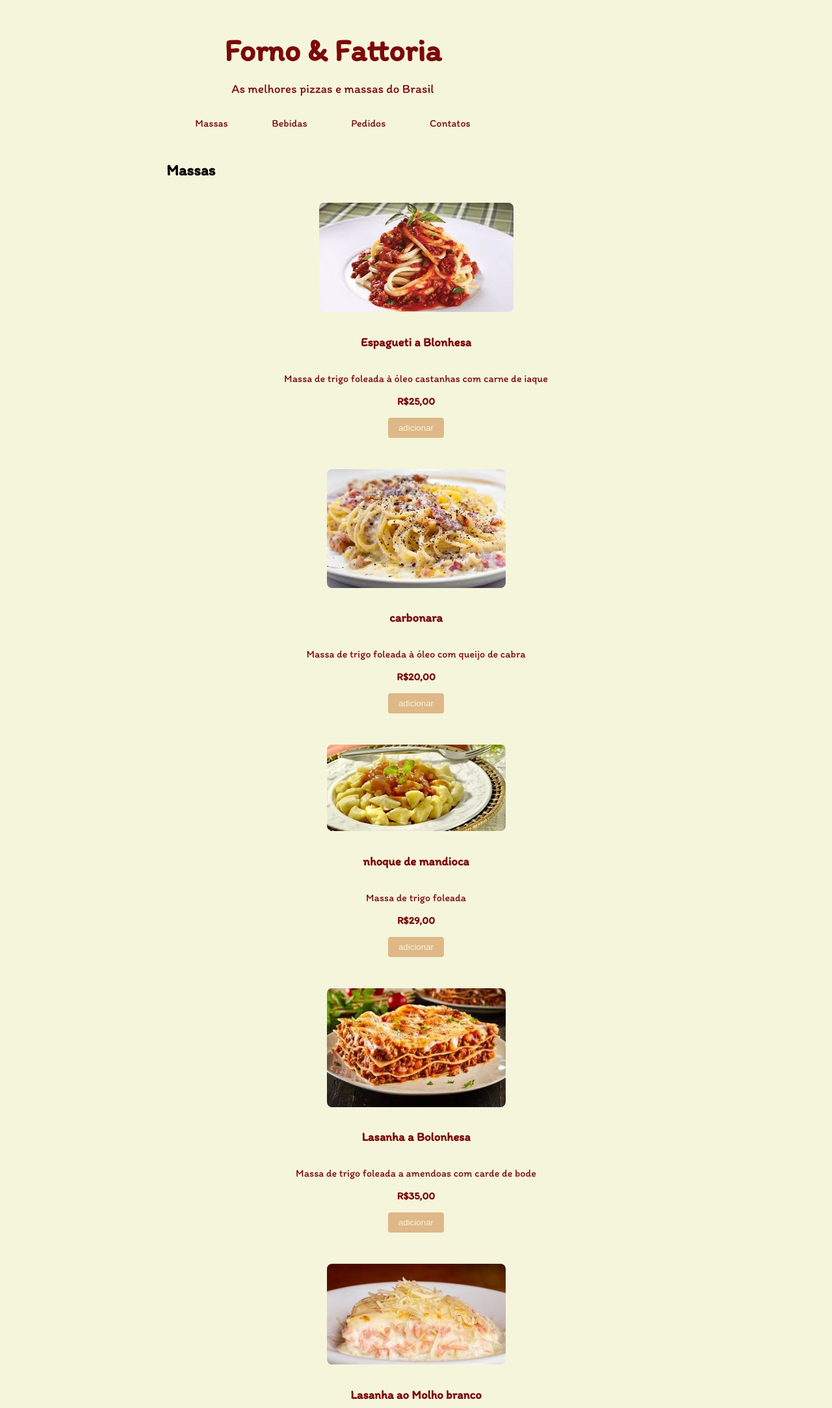
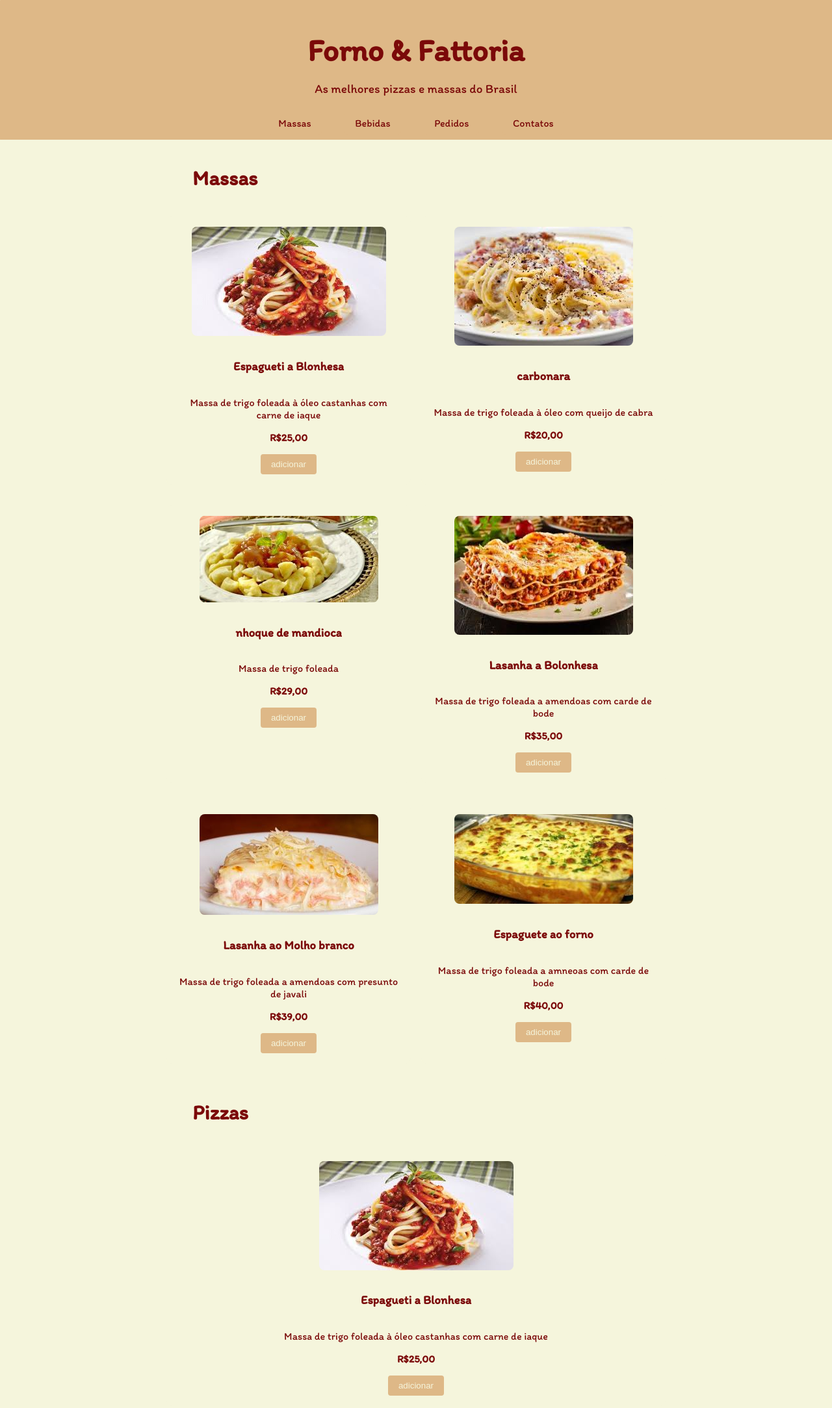
Before and after one commit to Matheuspenas/case-cardapio, a plain HTML site: page index.html in a window 1280 px wide. Shown: the top 2167 px of the page at 65% size. Drawn offline with Linux system fonts and the light colour scheme.

Commit message:
alinhar ao centro cabeçario e acostumizaços dele o do roda pé
coserto da coluna de produtos

iniciar seção de pizzas

```diff
--- a/index.html
+++ b/index.html
@@ -26,8 +26,19 @@
     </header>
 
     <main>
-      <section id="massas" class="caterioas">
-        <h2>Massas</h2>
+      <h2
+        style="
+          display: flex;
+          align-items: center;
+          flex-direction: row;
+          flex-wrap: nowrap;
+          align-content: center;
+          justify-content: flex-start;
+        "
+      >
+        Massas
+      </h2>
+      <section id="massas" class="categoria">
         <div class="produto">
           <img src="./img/espquetebolon.jpg" alt="Espagueti a Blonhesa" />
           <h3>Espagueti a Blonhesa</h3>
@@ -75,7 +86,29 @@
           <button class="adicionar">adicionar</button>
         </div>
       </section>
-      <section id="pizzas" class="caterioas"></section>
+
+      <section id="pizzas" class="catergoria">
+        <h2
+          style="
+            display: flex;
+            align-items: center;
+            flex-direction: row;
+            flex-wrap: nowrap;
+            align-content: center;
+            justify-content: flex-start;
+          "
+        >
+          Pizzas
+        </h2>
+        <div class="produto">
+          <img src="./img/espquetebolon.jpg" alt="Espagueti a Blonhesa" />
+          <h3>Espagueti a Blonhesa</h3>
+          <p>Massa de trigo foleada à óleo castanhas com carne de iaque</p>
+          <span class="preco">R$25,00</span>
+          <button class="adicionar">adicionar</button>
+        </div>
+      </section>
+
       <section id="Pedidos"></section>
       <section id="Contatos"></section>
     </main>
--- a/main.css
+++ b/main.css
@@ -8,10 +8,20 @@ body {
 /* bloco de estilização de cabecalio */
 
 header {
-  background-color: #f5f5dc;
+  background-color: burlywood;
   color: #7b0909;
+  display: flex;
   text-align: center;
   padding: 1rem 0;
+  align-items: center;
+  justify-content: center;
+  border-radius: 0.1%;
+}
+
+header.navgation {
+  display: flex;
+  justify-content: center;
+  align-items: center;
 }
 
 .banner-content {
@@ -35,13 +45,13 @@ nav a {
   color: #7b0909;
   margin: 0 1rem;
   padding: 0.5rem 1rem;
-  background-color: #f5f5dc;
+  background-color: burlywood;
   border-radius: 5px;
   cursor: pointer;
 }
 
 nav a:hover {
-  background-color: burlywood;
+  color: #f5f5dc;
 }
 
 /* estilização da seçãos */
@@ -53,6 +63,12 @@ main {
 
 .categoria {
   margin-bottom: 2rem;
+}
+
+h2 {
+  color: #7b0909;
+  font-size: xx-large;
+  margin: 40px;
 }
 
 .produto {
@@ -90,14 +106,15 @@ main {
   border: none;
 }
 .adicionar:hover {
-  background-color: chocolate;
+  background-color: #7b0909;
 }
 footer {
   text-align: center;
   padding: 1rem 0;
-  background-color: #f5f5dc;
+  background-color: burlywood;
   counter-reset: #fff;
   color: #7b0909;
+  border-radius: 1%;
 }
 /* estilo de responsividade */
 @media (min-width: 768px) {
```
